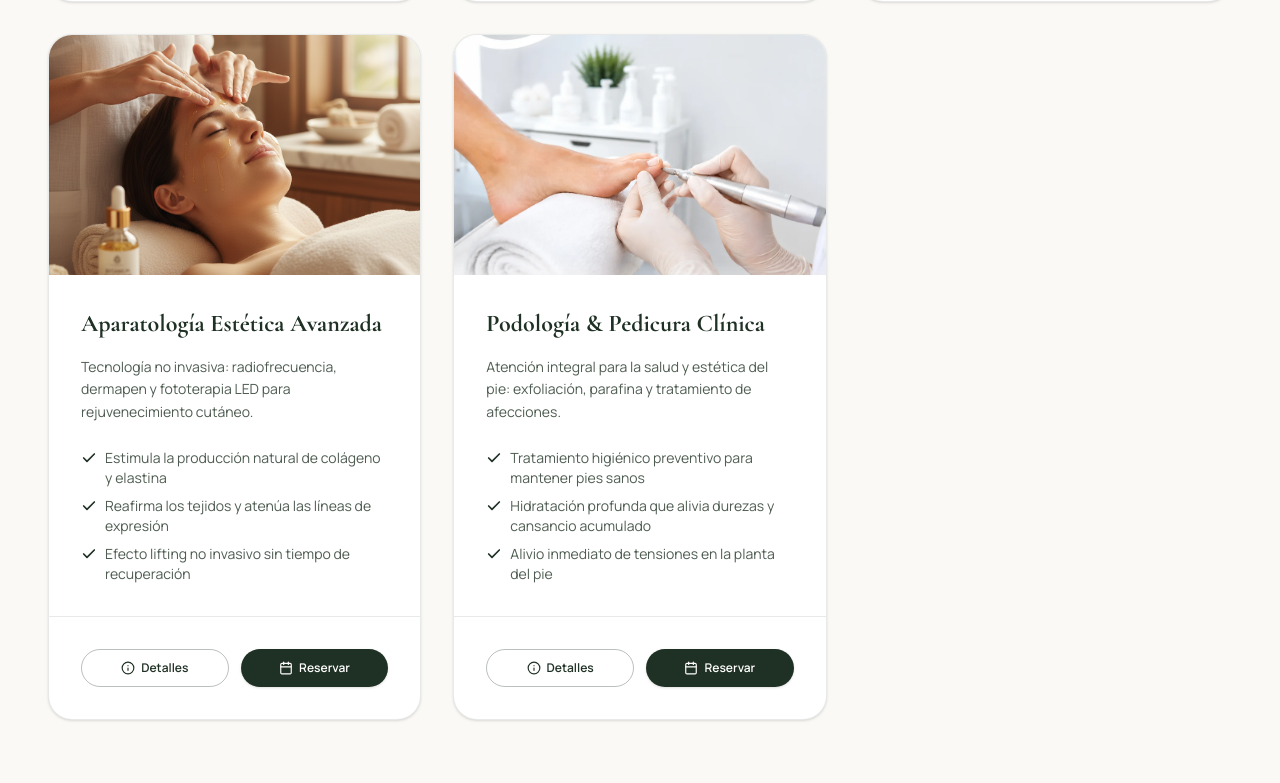
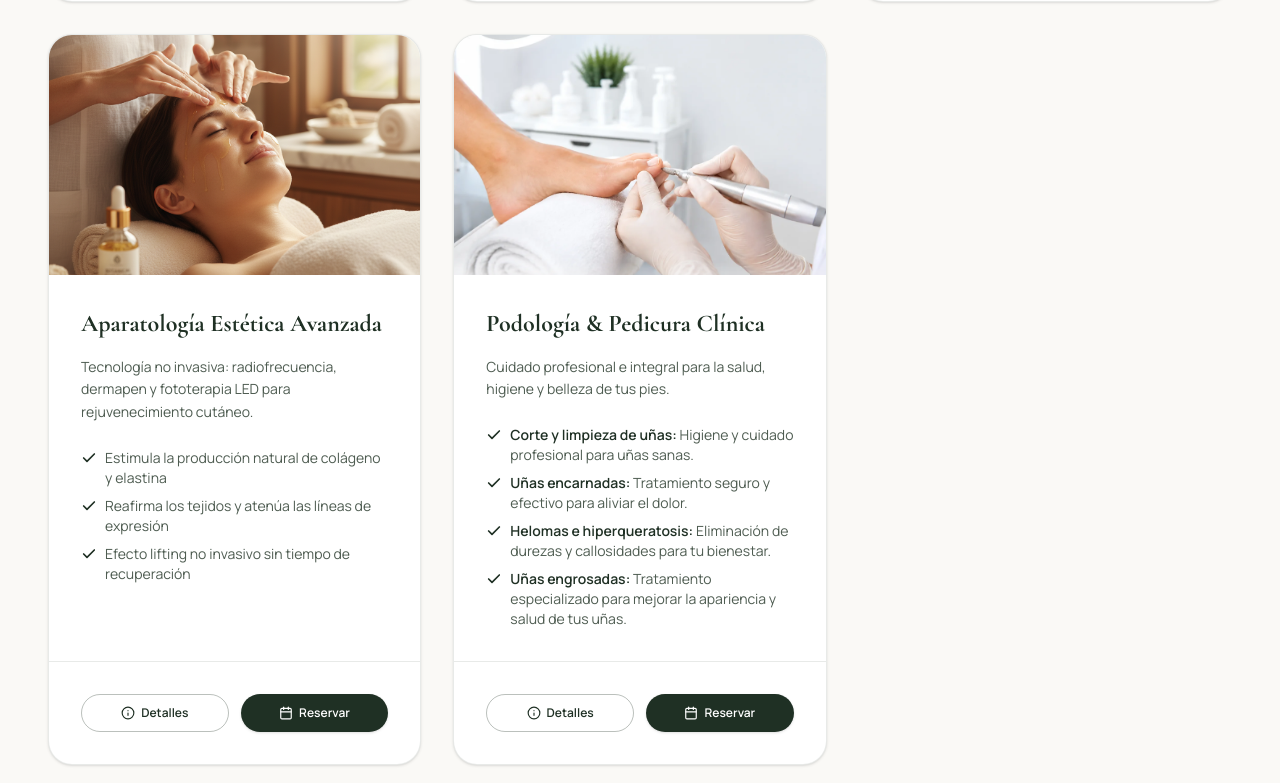
Before and after one commit to sosajuanadelia-debug/estetica, a React (Vite) app: page / in a window 1280 px wide. Shown: the part 2014-2797 px from the top of the page. Built offline with nearby package versions, Linux system fonts and the light colour scheme.

Commit message:
Actualizar descripcion y servicios de podologia

```diff
--- a/src/components/Services.jsx
+++ b/src/components/Services.jsx
@@ -64,12 +64,26 @@ export default function Services() {
                       {/* Puntos de Beneficios con Checkmark (✓) */}
                       {service.benefits && service.benefits.length > 0 && (
                         <div className="space-y-2 pt-2">
-                          {service.benefits.map((benefit, idx) => (
+                          {service.benefits.map((benefit, idx) => {
+                            const hasColon = benefit.includes(': ');
+                            const title = hasColon ? benefit.split(': ')[0] : '';
+                            const desc = hasColon ? benefit.split(': ').slice(1).join(': ') : benefit;
+
+                            return (
                               <div key={idx} className="flex items-start gap-2 text-xs sm:text-sm text-[#4E5C51]">
                                 <Check className="w-4 h-4 text-[#1F3024] shrink-0 mt-0.5 stroke-[2.5]" />
-                              <span>{benefit}</span>
+                                <span>
+                                  {hasColon ? (
+                                    <>
+                                      <strong className="text-[#1F3024] font-semibold">{title}:</strong> {desc}
+                                    </>
+                                  ) : (
+                                    benefit
+                                  )}
+                                </span>
                               </div>
-                          ))}
+                            );
+                          })}
                         </div>
                       )}
                     </div>
@@ -187,12 +201,26 @@ export default function Services() {
                     Beneficios Principales
                   </h4>
                   <div className="space-y-1.5 sm:space-y-2">
-                    {selectedService.benefits.map((benefit, idx) => (
+                    {selectedService.benefits.map((benefit, idx) => {
+                      const hasColon = benefit.includes(': ');
+                      const title = hasColon ? benefit.split(': ')[0] : '';
+                      const desc = hasColon ? benefit.split(': ').slice(1).join(': ') : benefit;
+
+                      return (
                         <div key={idx} className="flex items-start gap-2 text-xs sm:text-sm text-[#4E5C51]">
                           <Check className="w-3.5 h-3.5 sm:w-4 sm:h-4 text-[#D4AF37] shrink-0 mt-0.5 stroke-[3]" />
-                        <span>{benefit}</span>
+                          <span>
+                            {hasColon ? (
+                              <>
+                                <strong className="text-[#1F3024] font-semibold">{title}:</strong> {desc}
+                              </>
+                            ) : (
+                              benefit
+                            )}
+                          </span>
                         </div>
-                    ))}
+                      );
+                    })}
                   </div>
                 </div>
               )}
--- a/src/data/siteContent.js
+++ b/src/data/siteContent.js
@@ -90,12 +90,13 @@ export const siteContent = {
       title: "Podología & Pedicura Clínica",
       image: "/assets/gallery_3.png",
       duration: "50 min",
-      description: "Atención integral para la salud y estética del pie: exfoliación, parafina y tratamiento de afecciones.",
-      fullDetails: "Cuidado clínico especializado para aliviar la fatiga y restaurar la belleza de tus pies. Incluye baño hidroterapéutico con sales marinas, tratamiento de durezas y callosidades, corte anatómico y encarrilamiento de uñas, exfoliación con piedra pómez y baño de parafina hidratante con lavanda.",
+      description: "Cuidado profesional e integral para la salud, higiene y belleza de tus pies.",
+      fullDetails: "Tratamiento clínico especializado para la salud y prevención de molestias en tus pies. Ofrecemos higiene profesional, alivio del dolor y eliminación de durezas mediante protocolos higiénicos y seguros.",
       benefits: [
-        "Tratamiento higiénico preventivo para mantener pies sanos",
-        "Hidratación profunda que alivia durezas y cansancio acumulado",
-        "Alivio inmediato de tensiones en la planta del pie"
+        "Corte y limpieza de uñas: Higiene y cuidado profesional para uñas sanas.",
+        "Uñas encarnadas: Tratamiento seguro y efectivo para aliviar el dolor.",
+        "Helomas e hiperqueratosis: Eliminación de durezas y callosidades para tu bienestar.",
+        "Uñas engrosadas: Tratamiento especializado para mejorar la apariencia y salud de tus uñas."
       ]
     }
   ],
```
Lines whose indentation alone changed are shown as unchanged.
